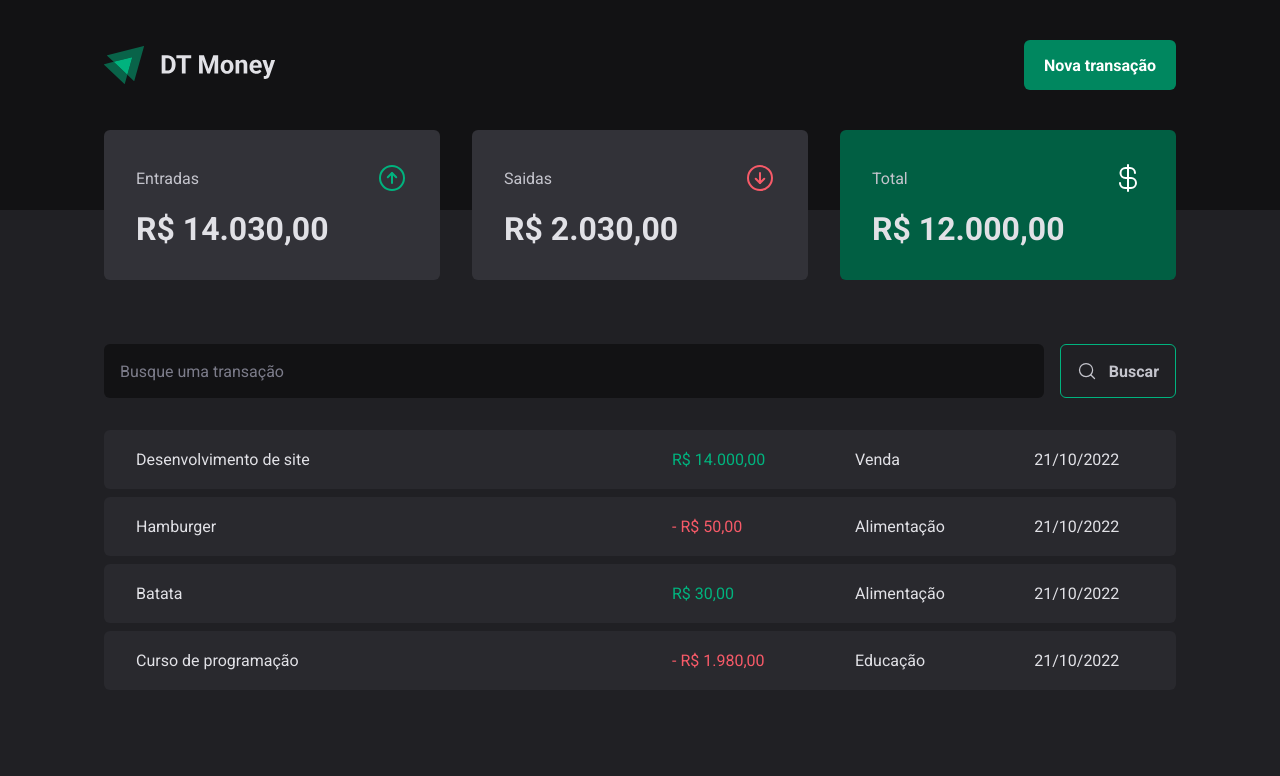
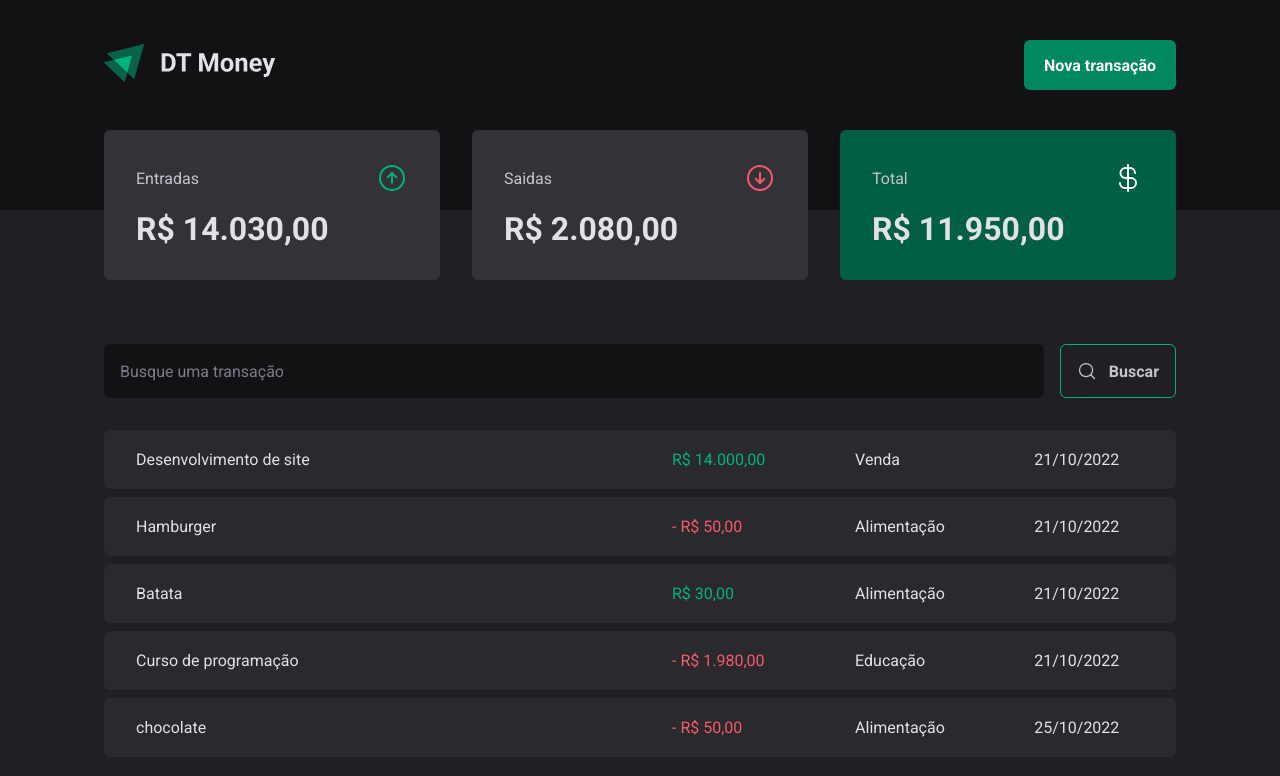
Before and after one commit to VeniLima/dtmoney-reactjs, a React (Vite) app: page / in a window 1280 px wide. Shown: the top 776 px of the page. Built offline with nearby package versions, Linux system fonts and the light colour scheme; data requests are answered from the project's data file.

Commit message:
add new transaction function

```diff
--- a/package.json
+++ b/package.json
@@ -13,6 +13,7 @@
     "@hookform/resolvers": "^2.9.10",
     "@radix-ui/react-dialog": "^1.0.2",
     "@radix-ui/react-radio-group": "^1.1.0",
+    "axios": "^1.1.3",
     "phosphor-react": "^1.4.1",
     "react": "^18.2.0",
     "react-dom": "^18.2.0",
--- a/server.json
+++ b/server.json
@@ -31,6 +31,14 @@
       "category": "Educação",
       "price": 1980,
       "createdAt": "2022-10-21T12:29:22.237Z"
+    },
+    {
+      "description": "chocolate",
+      "category": "Alimentação",
+      "price": 50,
+      "type": "outcome",
+      "createdAt": "2022-10-25T15:17:40.567Z",
+      "id": 5
     }
   ]
 }
--- a/src/components/Header/index.tsx
+++ b/src/components/Header/index.tsx
@@ -7,7 +7,9 @@ export function Header() {
   return (
     <HeaderContainer>
       <HeaderContent>
-        <img src={logoImg} alt="" />
+        <a href="/">
+          <img src={logoImg} alt="" />{" "}
+        </a>
 
         <Dialog.Root>
           <Dialog.Trigger asChild>
--- a/src/components/NewTransactionModal/index.tsx
+++ b/src/components/NewTransactionModal/index.tsx
@@ -10,6 +10,7 @@ import {
 } from "./styles";
 import { Controller, useForm } from "react-hook-form";
 import { zodResolver } from "@hookform/resolvers/zod";
+import { api } from "../../lib/axios";
 
 const newTransactionFormSchema = z.object({
   description: z.string(),
@@ -30,8 +31,14 @@ export function NewTransactionModal() {
     resolver: zodResolver(newTransactionFormSchema),
   });
 
-  function handleCreateNewTransaction(data: NewTransactionFormInputs) {
-    console.log(data);
+  async function handleCreateNewTransaction(data: NewTransactionFormInputs) {
+    await api.post("/transactions", {
+      description: data.description,
+      category: data.category,
+      price: data.price,
+      type: data.type,
+      createdAt: new Date(),
+    });
   }
 
   return (
--- a/src/components/Summary/index.tsx
+++ b/src/components/Summary/index.tsx
@@ -26,7 +26,7 @@ export function Summary() {
         <strong>{priceFormatter.format(summary.outcome)}</strong>
       </SummaryCard>
 
-      <SummaryCard variant="green">
+      <SummaryCard variant={summary.total >= 0 ? "green" : "red"}>
         <header>
           <span>Total</span>
           <CurrencyDollar size={32} color="#fff" />
--- a/src/components/Summary/styles.ts
+++ b/src/components/Summary/styles.ts
@@ -16,7 +16,7 @@ export const SummaryContainer = styled.section`
 `;
 
 interface SummaryCardProps {
-    variant?: 'green';
+    variant?: 'green' | 'red';
 };
 
 export const SummaryCard = styled.div<SummaryCardProps>`
@@ -40,4 +40,10 @@ export const SummaryCard = styled.div<SummaryCardProps>`
     ${props => props.variant === 'green' && css`
     background: ${props.theme['green-700']}
     `}
+
+    ${props => props.variant === 'red' && css`
+    background: ${props.theme['red-700']}
+    `}
+
+
 `
--- a/src/contexts/TransactionsContext.tsx
+++ b/src/contexts/TransactionsContext.tsx
@@ -1,4 +1,5 @@
 import { createContext, ReactNode, useEffect, useState } from "react";
+import { api } from "../lib/axios";
 
 interface Transaction {
   id: number;
@@ -24,16 +25,13 @@ export function TransactionsProvider({ children }: TransactionsProviderProps) {
   const [transactions, setTransactions] = useState<Transaction[]>([]);
 
   async function fetchTransactions(query?: string) {
-    const url = new URL("http://localhost:3000/transactions");
+    const response = await api.get("/transactions", {
+      params: {
+        q: query,
+      },
+    });
 
-    if (query) {
-      url.searchParams.append("q", query);
-    }
-
-    const response = await fetch(url);
-    const data = await response.json();
-
-    setTransactions(data);
+    setTransactions(response.data);
   }
 
   useEffect(() => {
--- /dev/null
+++ b/src/lib/axios.ts
@@ -0,0 +1,5 @@
+import axios from "axios";
+
+export const api = axios.create({
+  baseURL: "http://localhost:3000",
+});
```
Also changed, not shown: src/components/Header/styles.ts (+6 -7 lines), 1 other file (tests, documents, lock files or other folders). Lines whose indentation alone changed are shown as unchanged.
